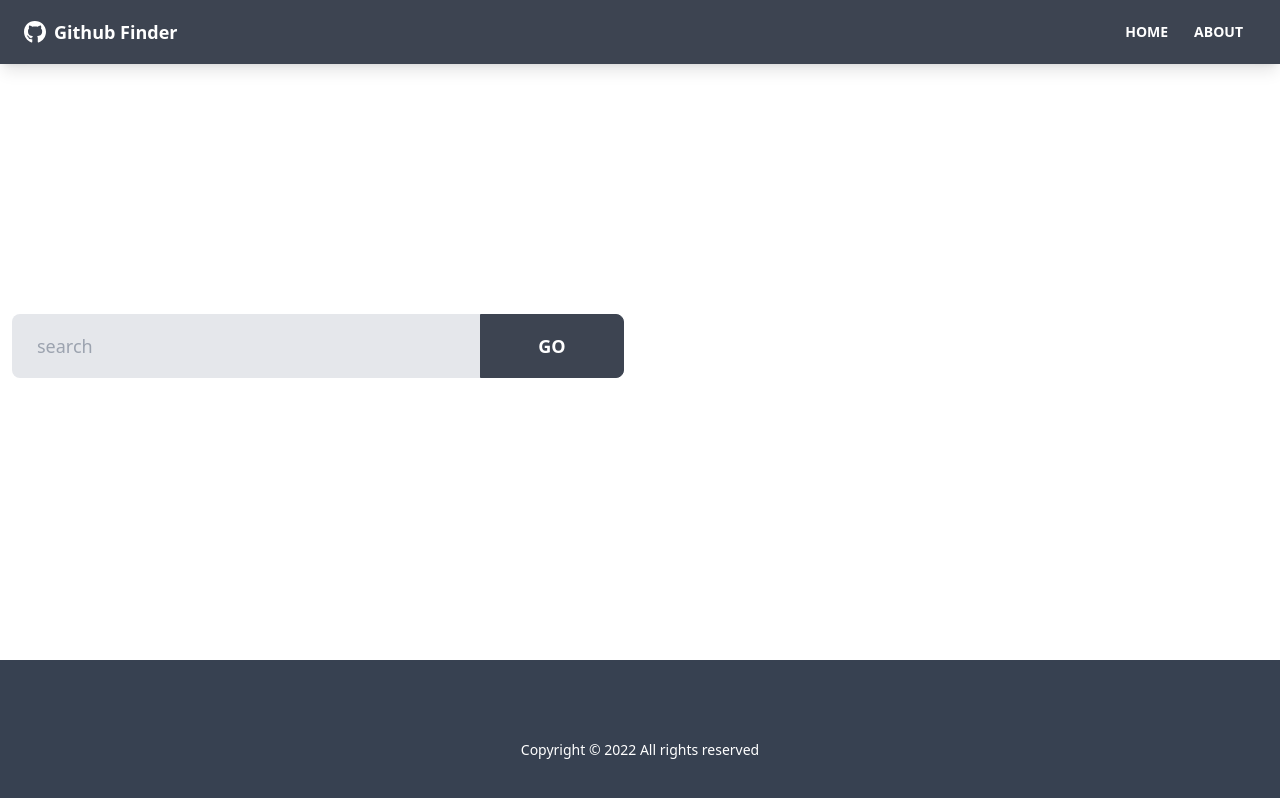
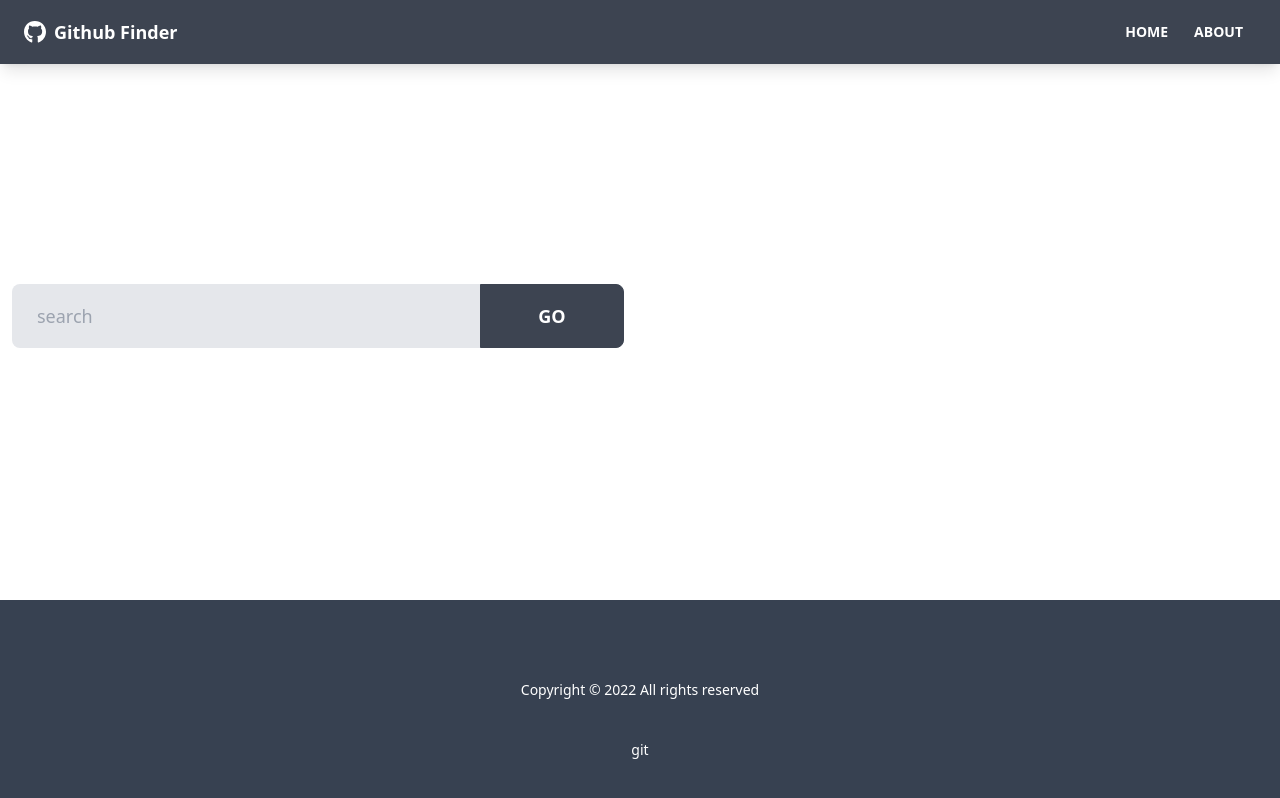
Before and after one commit to miroslavrut/gh-finder, a React (Create React App) app: page / in a window 1280 px wide. Built offline with nearby package versions, Linux system fonts and the light colour scheme.

Commit message:
plsgooglecrawler

```diff
--- a/src/components/layout/Footer.tsx
+++ b/src/components/layout/Footer.tsx
@@ -8,6 +8,7 @@ const Footer = (props: Props) => {
     <footer className="footer p-10 bg-gray-700 text-primary-content footer-center">
       <div></div>
       <p>Copyright &copy; {footerYear} All rights reserved</p>
+      <a href="https://github.com/miroslavrut">git</a>
     </footer>
   );
 };
--- a/src/components/layout/Navbar.tsx
+++ b/src/components/layout/Navbar.tsx
@@ -20,7 +20,6 @@ const Navbar: FC<Props> = ({ title }) => {
         <div className="flex-1 px-2 mx-2">
           <div className="flex justify-end">
             <Link to="/" className="btn btn-ghost btn-sm rounded-btn">
-              {' '}
               Home
             </Link>
             <Link to="/about" className="btn btn-ghost btn-sm rounded-btn">
```
